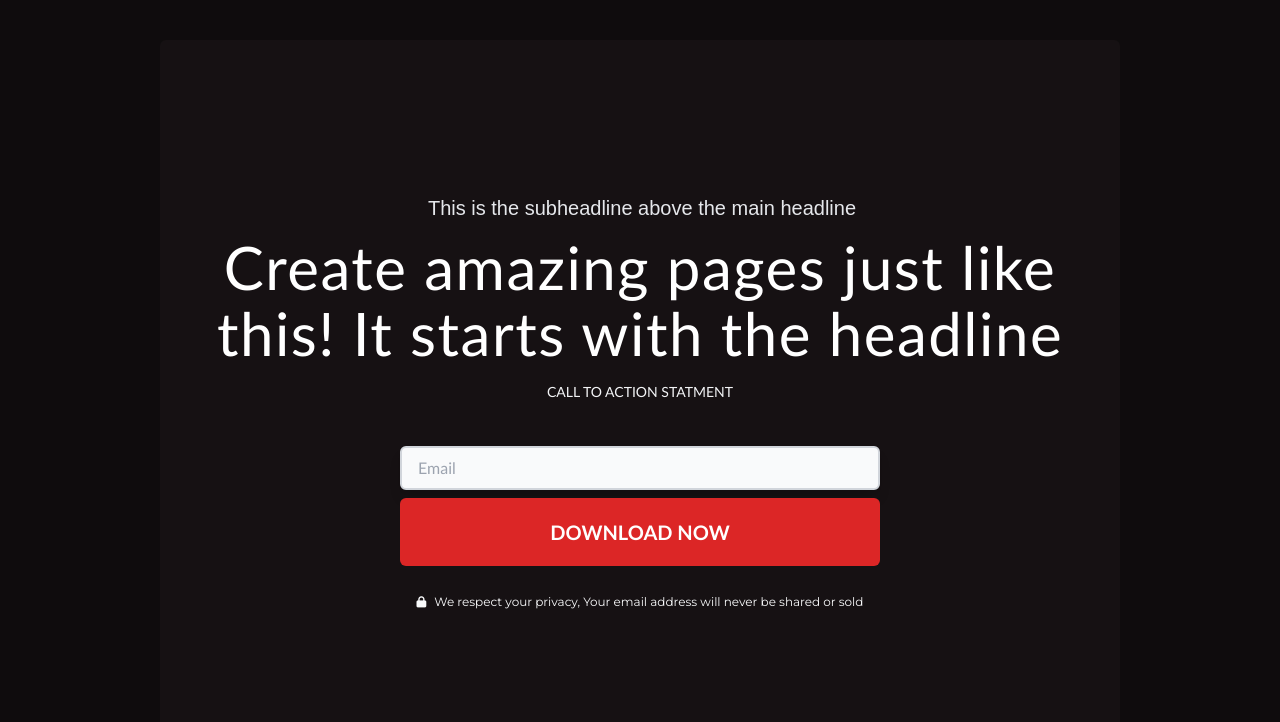
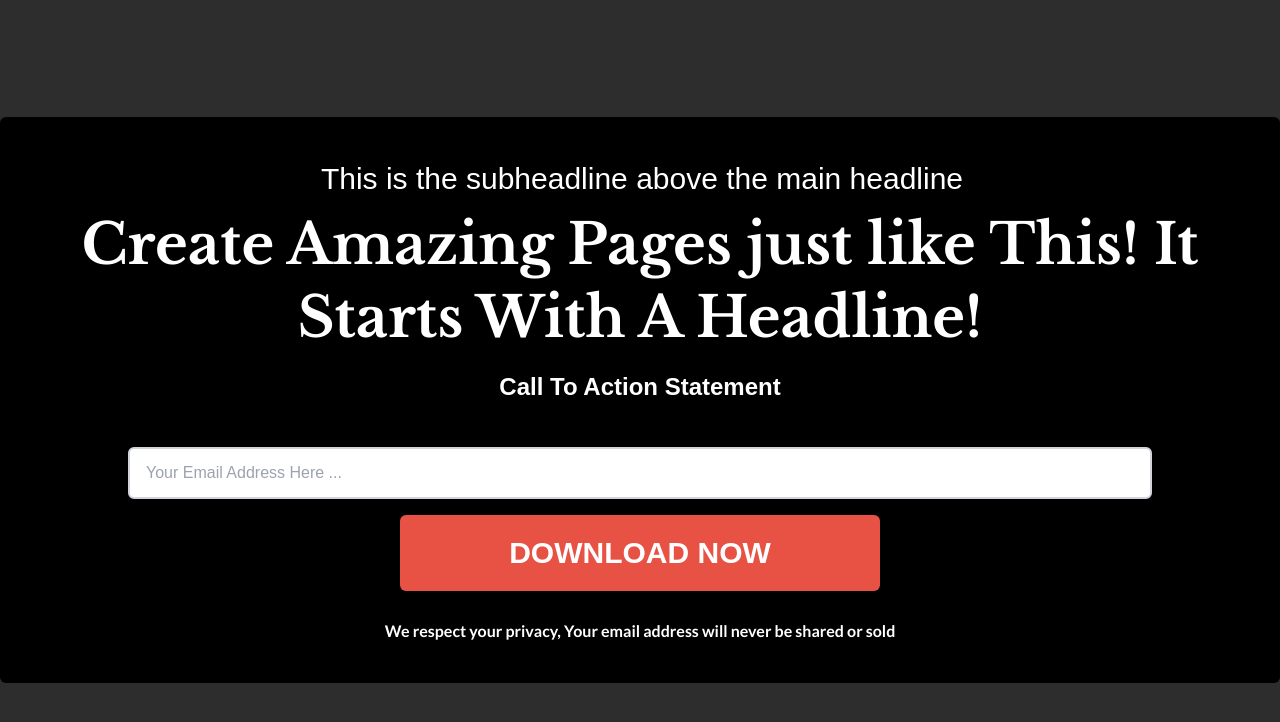
Before and after one commit to Waqas-Ahmed1998/splitVideo-temp-2, a website built with Vite: page index.html in a window 1280 px wide. Built offline with nearby package versions, Linux system fonts and the light colour scheme; a web font is replaced by a local one.

Commit message:
first commit

```diff
--- a/index.html
+++ b/index.html
@@ -8,65 +8,62 @@
   <link rel="preconnect" href="https://fonts.googleapis.com">
   <link rel="preconnect" href="https://fonts.gstatic.com" crossorigin>
   <link
-    href="https://fonts.googleapis.com/css2?family=Anton&family=Anybody:ital,wght@1,300;1,400&family=Changa:wght@500&family=Dancing+Script:wght@400;500;600;700&family=Grape+Nuts&family=Inter:wght@300;400;500;600;700&family=Lobster&family=Merriweather:ital,wght@0,400;0,700;1,400&family=Montserrat:wght@300;400;500;700&family=Permanent+Marker&family=Poppins:ital,wght@0,500;0,600;0,700;1,300;1,400&family=Prompt:ital,wght@0,300;0,400;0,500;0,600;0,700;1,300;1,400;1,500;1,600&family=Roboto:ital,wght@0,400;0,500;0,700;1,400&family=Rubik+Bubbles&family=Send+Flowers&family=Tajawal&family=Vazirmatn:wght@300;400;500;600;700&display=swap"
+    href="https://fonts.googleapis.com/css2?family=Anton&family=Anybody:ital,wght@1,300;1,400&family=Changa:wght@500&family=Dancing+Script:wght@400;500;600;700&family=Grape+Nuts&family=Inter:wght@300;400;500;600;700&family=Lato:ital,wght@0,400;0,700;0,900;1,400;1,700&family=Libre+Baskerville:ital,wght@0,400;0,700;1,400&family=Lobster&family=Merriweather:ital,wght@0,400;0,700;1,400&family=Montserrat:wght@300;400;500;700&family=Permanent+Marker&family=Poppins:ital,wght@0,500;0,600;0,700;1,300;1,400&family=Prompt:ital,wght@0,300;0,400;0,500;0,600;0,700;1,300;1,400;1,500;1,600&family=Roboto:ital,wght@0,400;0,500;0,700;1,400&family=Rubik+Bubbles&family=Send+Flowers&family=Tajawal&family=Vazirmatn:wght@300;400;500;600;700&display=swap"
     rel="stylesheet">
   <script src="https://kit.fontawesome.com/70163f29d0.js" crossorigin="anonymous"></script>
   <link rel="stylesheet" href="https://cdnjs.cloudflare.com/ajax/libs/font-awesome/6.1.1/css/all.min.css"
     integrity="sha512-KfkfwYDsLkIlwQp6LFnl8zNdLGxu9YAA1QvwINks4PhcElQSvqcyVLLD9aMhXd13uQjoXtEKNosOWaZqXgel0g=="
     crossorigin="anonymous" referrerpolicy="no-referrer" />
-  <link rel="stylesheet" href="/dist/styles.css">
+  <link rel="stylesheet" href="./dist/styles.css">
   <title>quiz-form</title>
 </head>
 
 <body>
 
   <div
-    class="flex relative flex-col mx-auto bg-[#0f0c0d]  md:justify-center md:items-center h-screen md:h-screen overflow-x-hidden ">
+    class="flex relative flex-col mx-auto bg-[#2D2D2D] md:justify-center md:items-center h-screen md:h-screen overflow-x-hidden ">
 
 
     <div
-      class="mx-auto  lg:max-w-[60rem] rounded-md  bg-[#161113]   xl:h-[90%] relative top-[7%] iphone6:top-[15%] md:top-auto flex flex-col  items-center justify-center   ">
+      class="mx-auto  lg:max-w-7xl rounded-md bg-[#000000]    py-10 relative top-[7%] iphone6:top-[15%] md:top-auto flex flex-col  items-center justify-center   ">
 
 
       <div
-        class=" xs:m-1 md:p-0 bg-transparent flex flex-col items-center pt-5 md:py-0 relative [z-index:3] md:top-auto mx-auto w-[90%] text-center ">
+        class=" xs:m-1 md:p-0 bg-transparent w-full px-1 flex flex-col items-center pt-5 md:py-0 relative [z-index:3] md:top-auto mx-auto md:w-[90%] text-center ">
 
 
-        <p class="  text-center mb-3 px-1  text-xl  ml-1  text-gray-200 subheading w-fit  ">
+        <p class="  text-center mb-3 px-1 text-base md:text-3xl  ml-1 text-[#ffffff]   subheading w-fit font-medium  ">
           This is the subheadline above the main headline</p>
 
 
-        <h2
-          class="text-3xl md:text-6xl md:[line-height:1.1] text-[#ffffff]  mb-4 text-center  heading tracking-wide  font-medium">
+        <h2 class="text-2xl md:text-[56px] md:[line-height:1.3] text-[#ffffff]  mb-4 text-center  heading  font-bold">
           <span class="">
-            Create amazing
+            Create Amazing
           </span>
-          pages just like this! It
-          <span class=""> starts </span> with the headline
+          Pages just like This! It
+          <span class=""> Starts </span> With A Headline!
 
         </h2>
 
 
-        <p class=" text-xs md:text-sm   font-medium   call  text-gray-100 ">
-          CALL TO
-          ACTION
-          STATMENT</p>
+        <p class=" text-sm md:text-2xl   font-semibold   call  text-[#ffffff] ">
+          Call To Action Statement</p>
 
       </div>
-      <form action="" class=" flex flex-col w-full space-y-2 mb-2 mt-10 font-semibold items-center">
+      <form action="" class=" flex flex-col w-full space-y-4 mb-2 mt-10 font-semibold items-center">
 
-        <input type="email" placeholder="Email"
-          class="  rounded-md md:max-w-[30rem] w-[90%]  border-2 border-gray-300 active:outline-none focus:outline-none  bg-gray-50 shadow-lg  px-4 py-2 ">
+        <input type="email" placeholder="Your Email Address Here ..."
+          class="  rounded-md md:w-[80%] w-[95%]  border-2 border-gray-300 active:outline-none focus:outline-none  shadow-lg  px-4 py-3 ">
         <button
-          class="cursor-pointer bg-red-600 border-8 border-transparent rounded-md  text-white font-semibold  text-center   py-3 md:max-w-[30rem]   w-[90%]   block f transition-all hover:bg-gradient-to-l  ease-in-out text-base md:text-xl">
+          class="cursor-pointer bg-[#E75244] hover:bg-[#b8716b] text-white border-8 border-transparent  font-bold  text-center rounded-md  py-3 md:max-w-[30rem] md:text-3xl   w-[90%]   block  transition-all hover:bg-gradient-to-l  ease-in-out text-base ">
           DOWNLOAD
           NOW </button>
       </form>
       <div
-        class="flex  w-full text-gray-50 justify-center items-center space-x-2 mt-5 text-center flex-col md:flex-row space-y-2 md:space-y-0">
-        <i class="fa fa-lock block  text-[0.7rem]  "></i>
+        class="flex px-1 w-full  justify-center items-center space-x-2 mt-5 text-center flex-col md:flex-row space-y-2 md:space-y-0">
+        <!-- <i class="fa fa-lock block  text-[0.7rem]  "></i> -->
 
-        <p class=" align-baseline text-xs  disclaimer ">We respect your privacy, Your
+        <p class=" align-baseline text-sm md:text-base disclaimer font-bold text-white ">We respect your privacy, Your
           email
           address will
           never be
--- a/tailwind.css
+++ b/tailwind.css
@@ -8,7 +8,8 @@
   }
 }
 body {
-  font-family: 'Gill Sans', 'Gill Sans MT', Calibri, 'Trebuchet MS', sans-serif;
+
+font-family: sans-serif;
 
 /* font-family: 'Vazirmatn', sans-serif; */
 
@@ -22,26 +23,28 @@ body {
 
 .subheading {
   /* font-family: 'Inter', sans-serif; */
-  font-family: Arial, Helvetica, sans-serif;
+
 
 
 }
 .heading {
-  /* font-family: 'Roboto', sans-serif; */
-  font-family: 'Gill Sans', 'Gill Sans MT', Calibri, 'Trebuchet MS', sans-serif;
+  font-family: 'Libre Baskerville', serif;
+
+
 
 
 
 }
 .call{
-font-family: 'Gill Sans', 'Gill Sans MT', Calibri, 'Trebuchet MS', sans-serif;
+
 
 
 
 }
 .disclaimer {
+  font-family: 'Lato', sans-serif;
 
-  font-family: 'Montserrat', sans-serif;
+
 }
 .rgba {
   background-color: rgba(10, 10, 10, 0.5);
@@ -53,6 +56,8 @@ font-family: 'Changa', sans-serif;
 font-family: 'Dancing Script', cursive;
 font-family: 'Grape Nuts', cursive;
 font-family: 'Inter', sans-serif;
+font-family: 'Lato', sans-serif;
+font-family: 'Libre Baskerville', serif;
 font-family: 'Lobster', cursive;
 font-family: 'Merriweather', serif;
 font-family: 'Montserrat', sans-serif;
@@ -63,4 +68,4 @@ font-family: 'Roboto', sans-serif;
 font-family: 'Rubik Bubbles', cursive;
 font-family: 'Send Flowers', cursive;
 font-family: 'Tajawal', sans-serif;
-font-family: 'Vazirmatn', sans-serif; */
+font-family: 'Vazirmatn', sans-serif;*/
```
Also changed, not shown: dist/styles.css.
